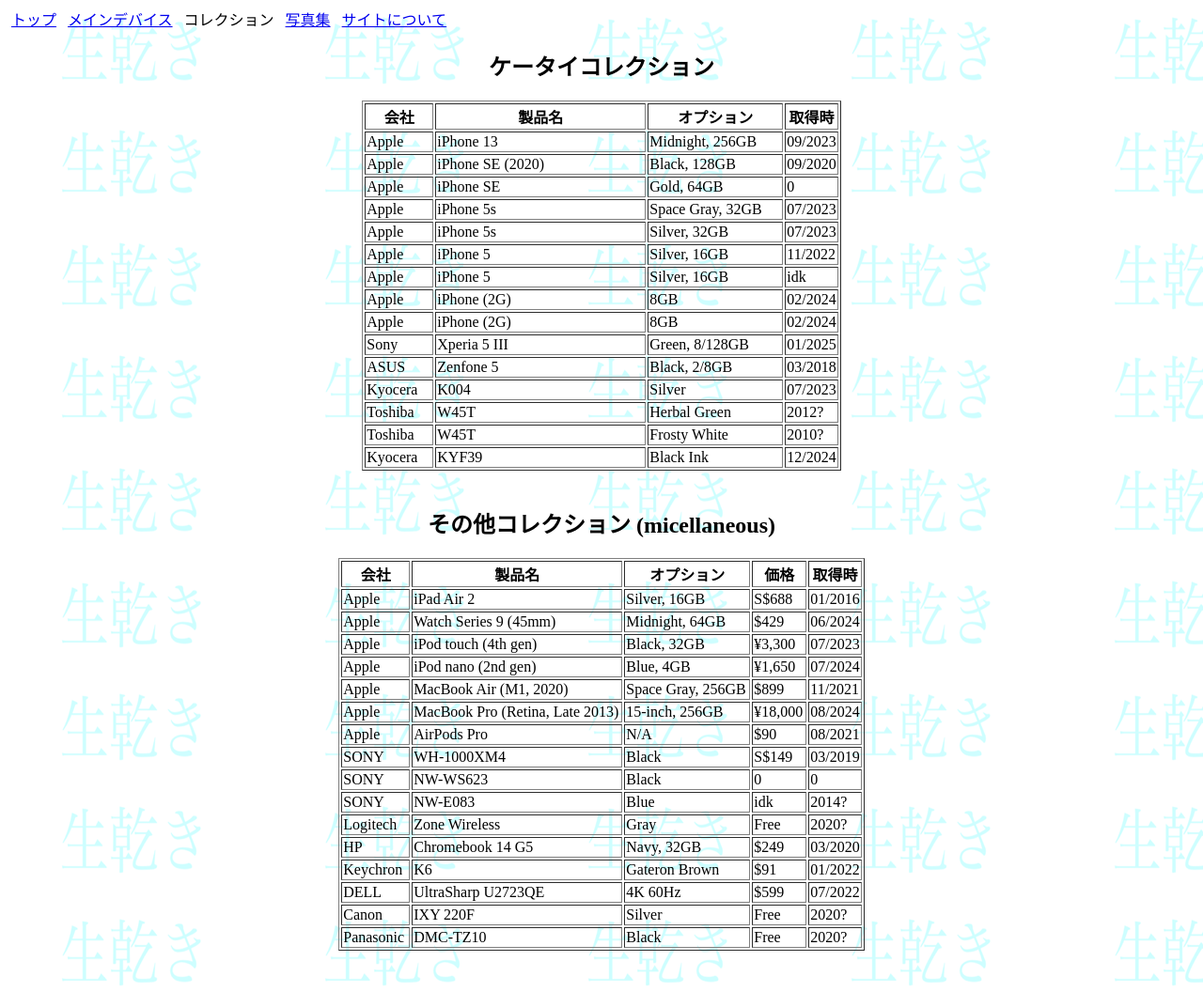
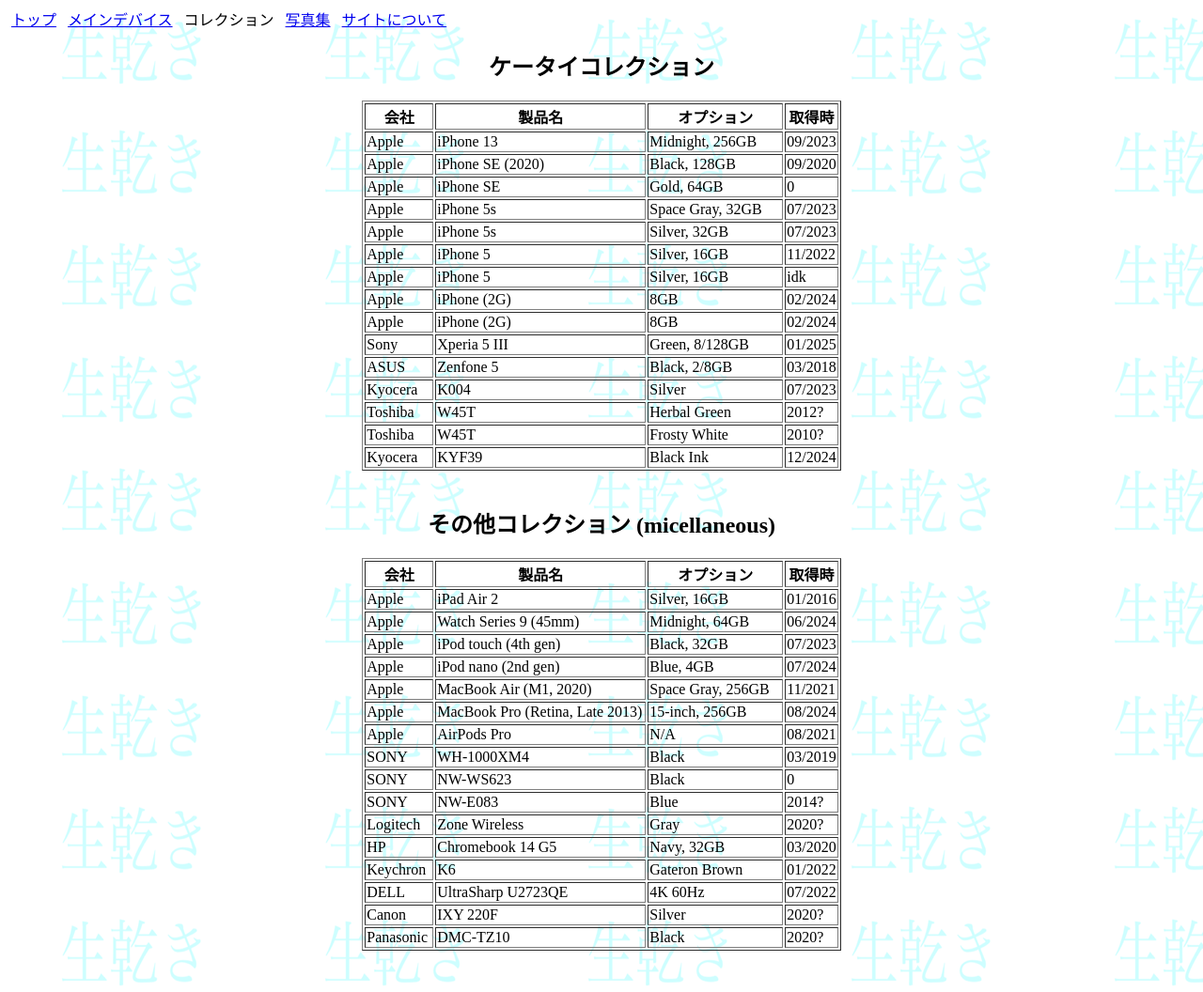
Before and after one commit to negi714/negi714.github.io, a plain HTML site: page collection/collection.html in a window 1280 px wide. Shown: the whole page at 94% size. Drawn offline with Linux system fonts and the light colour scheme.

Commit message:
Update collection.html

```diff
--- a/collection/collection.html
+++ b/collection/collection.html
@@ -115,64 +115,55 @@
                 <tr>
                     <th width="69">会社</th>
                     <th width="220">製品名</th>
-                    <th width="130">オプション</th>
-                    <th width="54">価格</th>
+                    <th width="140">オプション</th>
                     <th>取得時</th>
                 </tr>
                 <tr>
                     <td>Apple</td>
                     <td>iPad Air 2</td>
                     <td>Silver, 16GB</td>
-                    <td>S$688</td>
                     <td>01/2016</td>
                 </tr>
                 <tr>
                     <td>Apple</td>
                     <td>Watch Series 9 (45mm)</td>
                     <td>Midnight, 64GB</td>
-                    <td>$429</td>
                     <td>06/2024</td>
                 </tr>
                 <tr>
                     <td>Apple</td>
                     <td>iPod touch (4th gen)</td>
                     <td>Black, 32GB</td>
-                    <td>¥3,300</td>
                     <td>07/2023</td>
                 </tr>
                 <tr>
                     <td>Apple</td>
                     <td>iPod nano (2nd gen)</td>
                     <td>Blue, 4GB</td>
-                    <td>¥1,650</td>
                     <td>07/2024</td>
                 </tr>
                 <tr>
                     <td>Apple</td>
                     <td>MacBook Air (M1, 2020)</td>
                     <td>Space Gray, 256GB</td>
-                    <td>$899</td>
                     <td>11/2021</td>
                 </tr>
                 <tr>
                     <td>Apple</td>
                     <td>MacBook Pro (Retina, Late 2013)</td>
                     <td>15-inch, 256GB</td>
-                    <td>¥18,000</td>
                     <td>08/2024</td>
                 </tr>
                 <tr>
                     <td>Apple</td>
                     <td>AirPods Pro</td>
                     <td>N/A</td>
-                    <td>$90</td>
                     <td>08/2021</td>
                 </tr>
                 <tr>
                     <td>SONY</td>
                     <td>WH-1000XM4</td>
                     <td>Black</td>
-                    <td>S$149</td>
                     <td>03/2019</td>
                 </tr>
                 <tr>
@@ -180,55 +171,47 @@
                     <td>NW-WS623</td>
                     <td>Black</td>
                     <td>0</td>
-                    <td>0</td>
                 </tr>
                 <tr>
                     <td>SONY</td>
                     <td>NW-E083</td>
                     <td>Blue</td>
-                    <td>idk</td>
                     <td>2014?</td>
                 </tr>
                 <tr>
                     <td>Logitech</td>
                     <td>Zone Wireless</td>
                     <td>Gray</td>
-                    <td>Free</td>
                     <td>2020?</td>
                 </tr>
                 <tr>
                     <td>HP</td>
                     <td>Chromebook 14 G5</td>
                     <td>Navy, 32GB</td>
-                    <td>$249</td>
                     <td>03/2020</td>
                 </tr>
                 <tr>
                     <td>Keychron</td>
                     <td>K6</td>
                     <td>Gateron Brown</td>
-                    <td>$91</td>
                     <td>01/2022</td>
                 </tr>
                 <tr>
                     <td>DELL</td>
                     <td>UltraSharp U2723QE</td>
                     <td>4K 60Hz</td>
-                    <td>$599</td>
                     <td>07/2022</td>
                 </tr>
                 <tr>
                     <td>Canon</td>
                     <td>IXY 220F</td>
                     <td>Silver</td>
-                    <td>Free</td>
                     <td>2020?</td>
                 </tr>
                 <tr>
                     <td>Panasonic</td>
                     <td>DMC-TZ10</td>
                     <td>Black</td>
-                    <td>Free</td>
                     <td>2020?</td>
                 </tr>
             </table><br><br>
```
